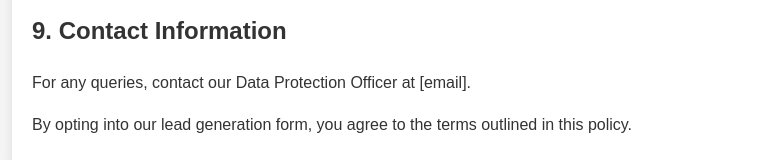
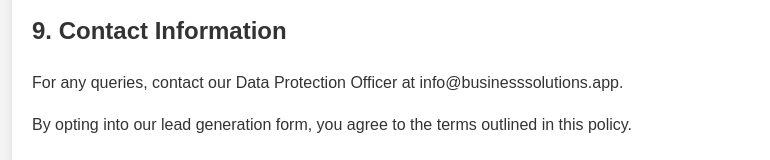
Before and after one commit to bravoactual/Fb-privacy, a plain HTML site: page index.html in a window 1280 px wide. Shown: the part 2614-2774 px from the top of the page, without its empty margins (28-798 px from the left). Drawn offline with Linux system fonts and the light colour scheme.

Commit message:
Update index.html

```diff
--- a/index.html
+++ b/index.html
@@ -113,7 +113,7 @@
   <p>We reserve the right to update this policy. Notification will be provided through appropriate channels.</p>
 
   <h2>9. Contact Information</h2>
-  <p>For any queries, contact our Data Protection Officer at [email].</p>
+  <p>For any queries, contact our Data Protection Officer at info@businesssolutions.app.</p>
 
   <p>By opting into our lead generation form, you agree to the terms outlined in this policy.</p>
 </section>
```
